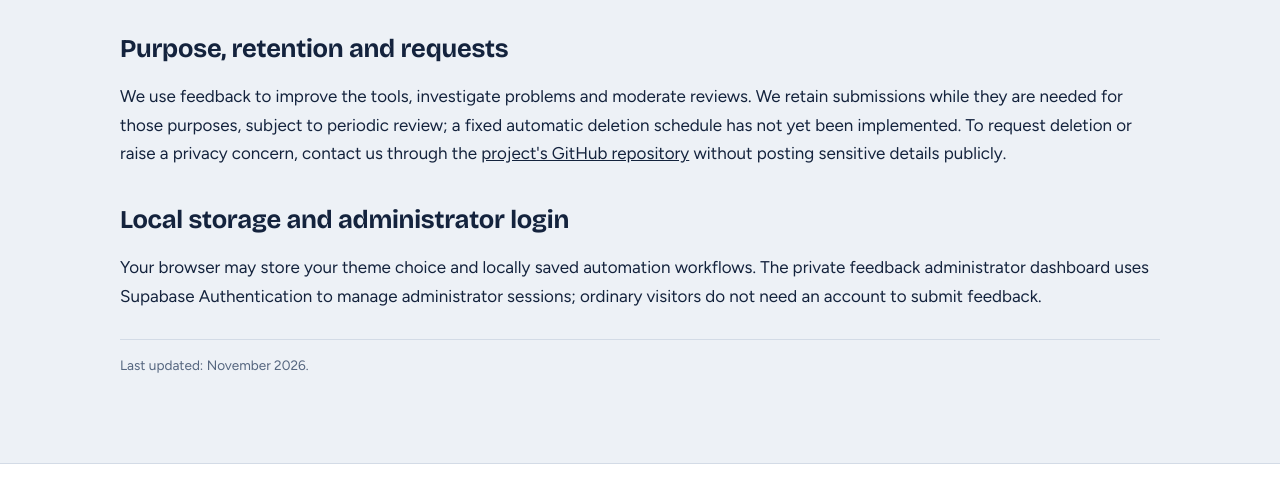
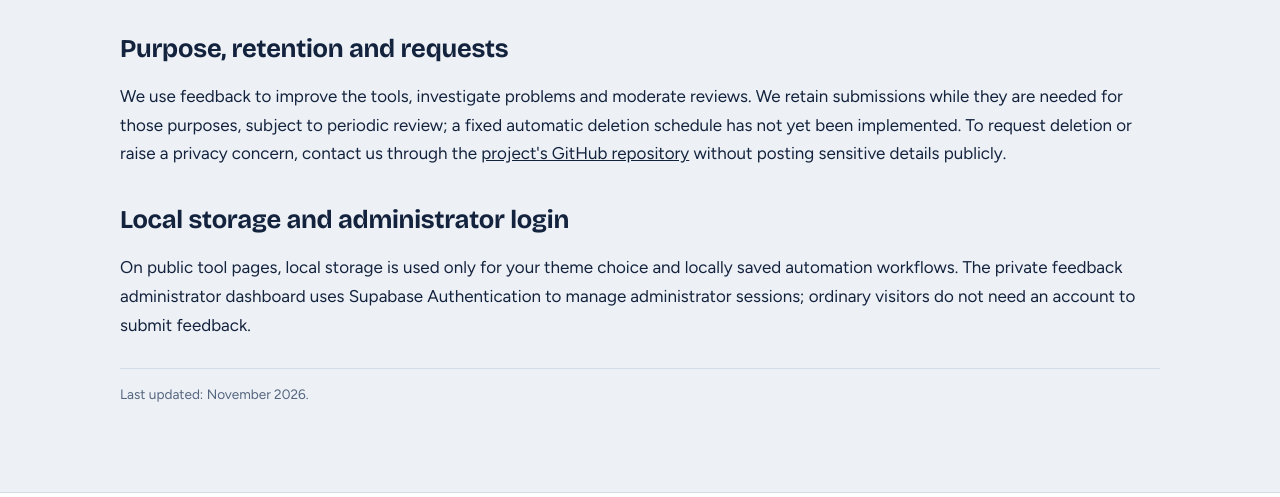
Before and after one commit to abrar858/toolbench, a plain HTML site: page privacy.html in a window 1280 px wide. Shown: the part 700-1197 px from the top of the page. Drawn offline with Linux system fonts and the light colour scheme.

Commit message:
build: regenerate feedback-enabled static pages

```diff
--- a/privacy.html
+++ b/privacy.html
@@ -51,7 +51,7 @@
     <h2>Hosting and external services</h2><p>The website is hosted on GitHub Pages, which may process IP addresses and connection logs. If you choose to send feedback, your browser connects to Supabase (our feedback database and submission provider). The private administrator dashboard loads a JavaScript library from esm.sh when an administrator visits it. We do not use advertising trackers on tool pages.</p>
     <h2>Optional feedback</h2><p>When you submit a review, bug report or feature request, we collect the selected tool, feedback category, optional rating, message and submission time. Supabase processes your submission. The server uses a temporary hash derived from connection information to limit abuse; the hash is not intended to identify you. We do not ask for your name or email in the feedback form. Please do not include personal, medical or financial information in the message. Submissions are private until reviewed and are not published automatically.</p>
     <h2>Purpose, retention and requests</h2><p>We use feedback to improve the tools, investigate problems and moderate reviews. We retain submissions while they are needed for those purposes, subject to periodic review; a fixed automatic deletion schedule has not yet been implemented. To request deletion or raise a privacy concern, contact us through the <a href="https://github.com/abrar858/toolbench">project's GitHub repository</a> without posting sensitive details publicly.</p>
-    <h2>Local storage and administrator login</h2><p>Your browser may store your theme choice and locally saved automation workflows. The private feedback administrator dashboard uses Supabase Authentication to manage administrator sessions; ordinary visitors do not need an account to submit feedback.</p>
+    <h2>Local storage and administrator login</h2><p>On public tool pages, local storage is used only for your theme choice and locally saved automation workflows. The private feedback administrator dashboard uses Supabase Authentication to manage administrator sessions; ordinary visitors do not need an account to submit feedback.</p>
     <p class="checked">Last updated: November 2026.</p>
   </article>
 </div>
```
